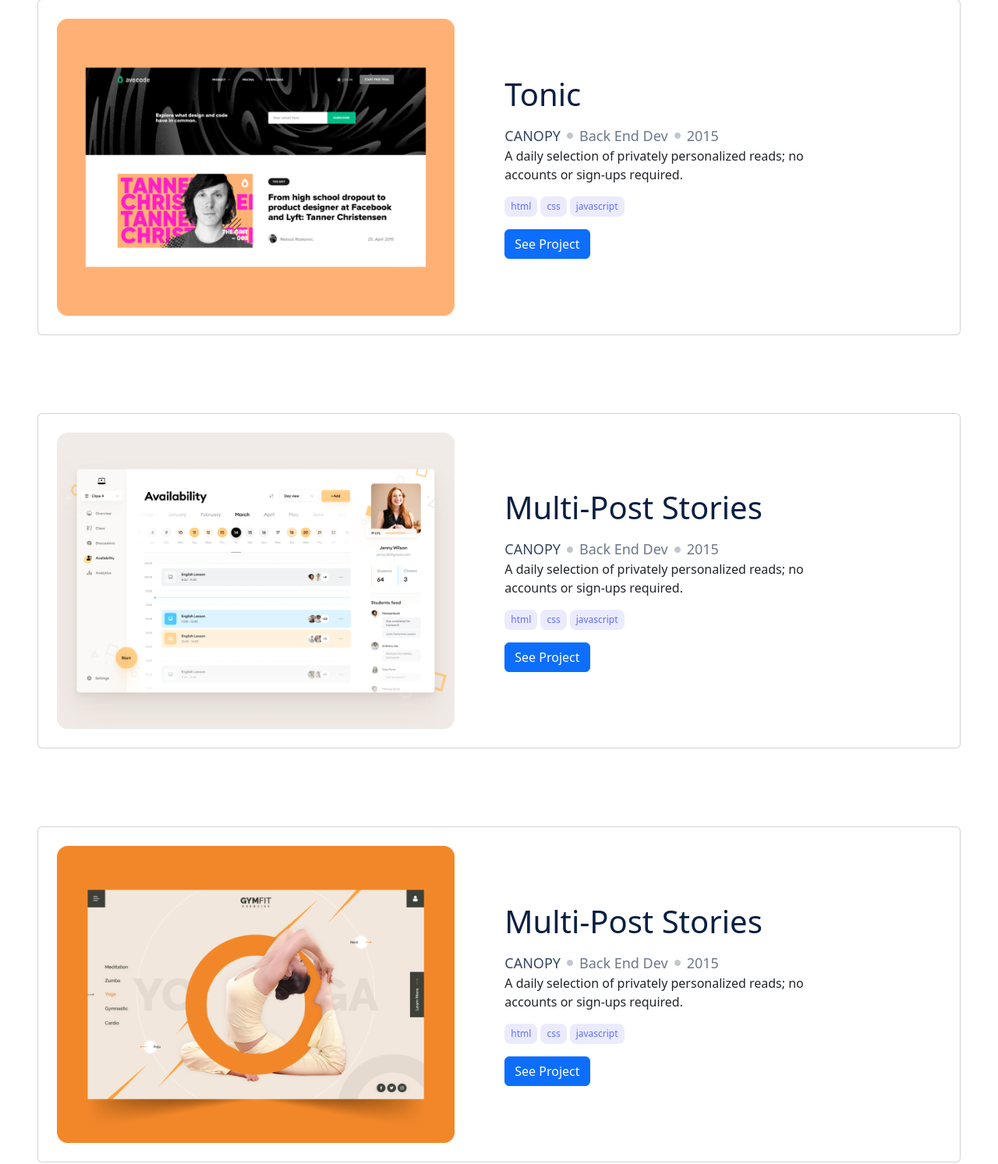
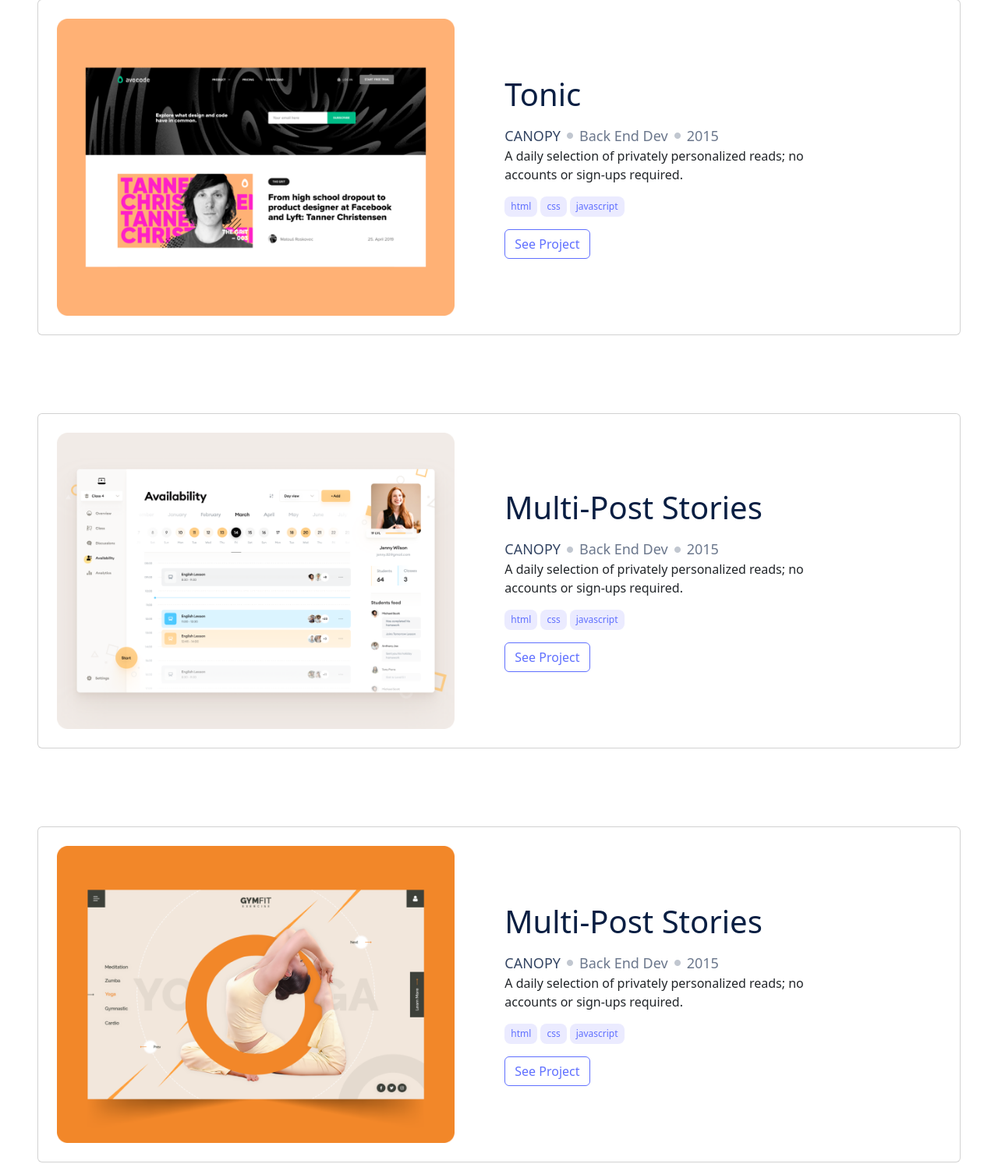
Before and after one commit to SabiMantock/bootstrap_pair_programming, a website: page index.html in a window 1280 px wide. Shown: the part 897-2390 px from the top of the page at 78% size. Drawn offline with nearby package versions, Linux system fonts and the light colour scheme; files whose address does not match are found by name.

Commit message:
Added button class in bootstrap to style the button

```diff
--- a/index.html
+++ b/index.html
@@ -241,7 +241,17 @@
               </li>
             </ul>
 
-            <a href="#" class="btn btn-primary">See Project</a>
+            <a
+              href="#"
+              class="btn btn-primary"
+              style="
+                background-color: #fff;
+                color: #6070ff;
+                border: 1px solid #6070ff;
+                font-weight: 500;
+              "
+              >See Project</a
+            >
           </div>
         </div>
 
@@ -337,7 +347,17 @@
               </li>
             </ul>
 
-            <a href="#" class="btn btn-primary">See Project</a>
+            <a
+              href="#"
+              class="btn btn-primary"
+              style="
+                background-color: #fff;
+                color: #6070ff;
+                border: 1px solid #6070ff;
+                font-weight: 500;
+              "
+              >See Project</a
+            >
           </div>
         </div>
 
@@ -433,7 +453,18 @@
               </li>
             </ul>
 
-            <a href="#" class="btn btn-primary">See Project</a>
+            <a
+              href="#"
+              class="btn btn-primary"
+              style="
+                background-color: #fff;
+                color: #6070ff;
+                border: 1px solid #6070ff;
+
+                font-weight: 500;
+              "
+              >See Project</a
+            >
           </div>
         </div>
         <div
@@ -528,7 +559,18 @@
               </li>
             </ul>
 
-            <a href="#" class="btn btn-primary">See Project</a>
+            <a
+              href="#"
+              class="btn btn-primary"
+              style="
+                background-color: #fff;
+                color: #6070ff;
+                border: 1px solid #6070ff;
+
+                font-weight: 500;
+              "
+              >See Project</a
+            >
           </div>
         </div>
       </section>
```
